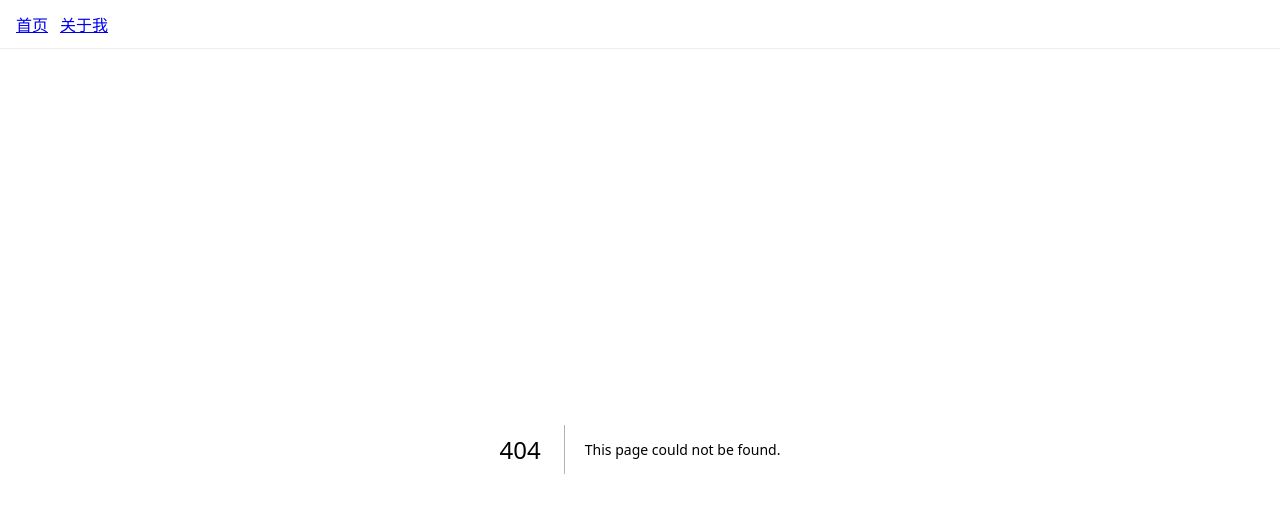
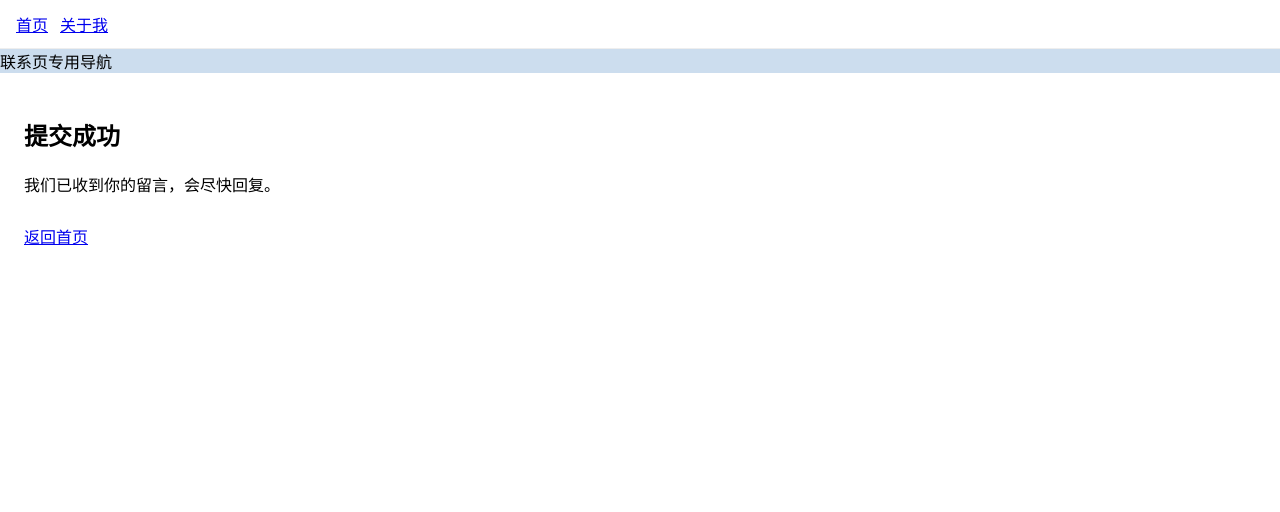
Before and after one commit to zhaozhaoh/my-site, a Next.js app: page /contact/success in a window 1280 px wide. Before the commit this address had no page. Shown: the top 512 px of the page. Built offline with nearby package versions, Linux system fonts and the light colour scheme.

Commit message:
feat: contact success page and redirect after submit

```diff
--- a/src/app/contact/page.tsx
+++ b/src/app/contact/page.tsx
@@ -29,6 +29,8 @@ export default function ContactPage() {
       setEmail("");
       setMessage("");
       setTouched(false);
+       // 跳转到成功页
+        window.location.href = "/contact/success";
     } else {
       alert("提交失败，请稍后再试");
     }
--- /dev/null
+++ b/src/app/contact/success/page.tsx
@@ -0,0 +1,11 @@
+export default function Success() {
+  return (
+    <main style={{ padding: 24 }}>
+      <h1>提交成功</h1>
+      <p>我们已收到你的留言，会尽快回复。</p>
+      <a href="/" style={{ display: "inline-block", marginTop: 12 }}>
+        返回首页
+      </a>
+    </main>
+  );
+}
```
